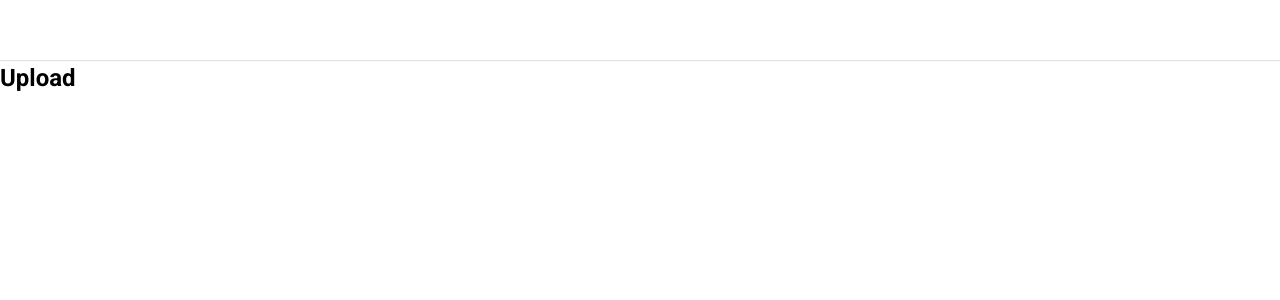
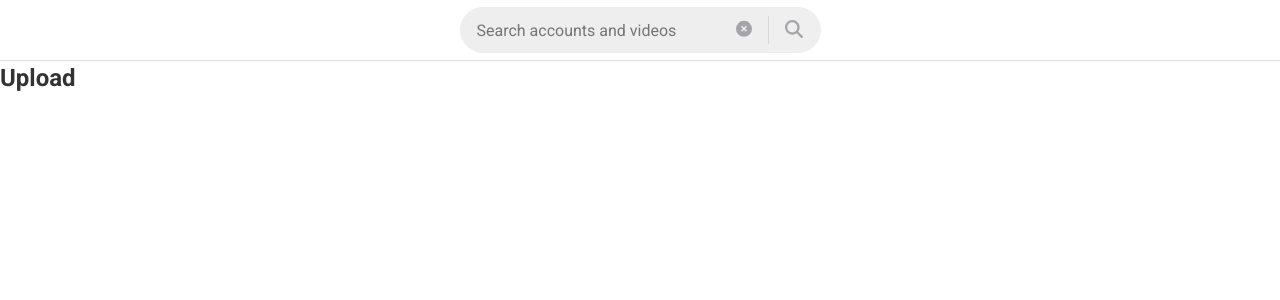
Before and after one commit to ahuy1307/tiktok---ui-, a React (Create React App) app: page /upload in a window 1280 px wide. Shown: the top 300 px of the page. Built offline with nearby package versions, Linux system fonts and the light colour scheme.

Commit message:
Header UI - 1

```diff
--- a/package.json
+++ b/package.json
@@ -3,10 +3,16 @@
    "version": "0.1.0",
    "private": true,
    "dependencies": {
+      "@fortawesome/fontawesome-svg-core": "^6.2.1",
+      "@fortawesome/free-brands-svg-icons": "^6.2.1",
+      "@fortawesome/free-regular-svg-icons": "^6.2.1",
+      "@fortawesome/free-solid-svg-icons": "^6.2.1",
+      "@fortawesome/react-fontawesome": "^0.2.0",
       "@testing-library/jest-dom": "^5.16.5",
       "@testing-library/react": "^13.4.0",
       "@testing-library/user-event": "^13.5.0",
       "classnames": "^2.3.2",
+      "font-awesome": "^4.7.0",
       "normalize.css": "^8.0.1",
       "react": "^18.2.0",
       "react-dom": "^18.2.0",
--- /dev/null
+++ b/src/assets/images/index.js
@@ -0,0 +1,5 @@
+const images = {
+   logo: require('~/assets/images/logo.svg'),
+};
+
+export default images;
--- a/src/components/GlobalStyles/GlobalStyles.scss
+++ b/src/components/GlobalStyles/GlobalStyles.scss
@@ -3,7 +3,8 @@
 
 :root {
    --primary: #fe2b54;
-
+   --black: #000;
+   --text-color: #333;
    //Default layout
    --default-layout-header-height: 60px;
    --default-layout-width: 1150px;
@@ -25,4 +26,17 @@
    font-size: 1.6rem;
    line-height: 1.5;
    text-rendering: optimizeSpeed;
+   color: var(--text-color);
 }
+
+button,
+input,
+[tabindex] {
+   outline: none;
+   border: none;
+}
+
+a[href] {
+   text-decoration: none;
+   color: var(--text-color);
+}
--- a/src/components/Layout/DefaultLayout/Sidebar/index.js
+++ b/src/components/Layout/DefaultLayout/Sidebar/index.js
@@ -3,7 +3,7 @@
 
 const cx = classNames.bind(styles);
 function Sidebar() {
-   return <aside className={cx('wrapper')}>Sidebar</aside>;
+   return <aside className={cx('wrapper')}></aside>;
 }
 
 export default Sidebar;
--- a/src/components/Layout/components/Header/Header.module.scss
+++ b/src/components/Layout/components/Header/Header.module.scss
@@ -1,4 +1,6 @@
 .wrapper {
+   --search-border-radius: 92px;
+   --search-btn-width: 52px;
    width: 100%;
    height: var(--default-layout-header-height, 60px);
    box-shadow: rgb(0 0 0 / 12%) 0px 1px 1px;
@@ -8,4 +10,83 @@
    width: var(--default-layout-width);
    height: 100%;
    margin: auto;
+   display: flex;
+   align-items: center;
+   justify-content: space-between;
 }
+
+.logo {
+}
+
+.search {
+   background-color: #eee;
+   border-radius: var(--search-border-radius);
+   width: 361px;
+   height: 46px;
+   display: flex;
+   justify-content: space-between;
+   border: 1.5px solid #eee;
+   position: relative;
+
+   input {
+      background-color: transparent;
+      padding: 0 16px;
+      flex: 1;
+      border-radius: var(--search-border-radius);
+      font-size: 1.6rem;
+      height: 100%;
+      color: var(--black);
+      caret-color: var(--primary);
+   }
+
+   input:not(:placeholder-shown) ~ .search-btn {
+      color: rgba(22, 24, 35, 0.75);
+   }
+
+   &:focus-within {
+      border-color: rgba(22, 24, 35, 0.2);
+   }
+}
+
+.clear,
+.loading {
+   position: absolute;
+   top: 50%;
+   transform: translateY(-50%);
+   right: calc(var(--search-btn-width) + 16px);
+   color: rgba(22, 24, 35, 0.34);
+   font-size: 1.6rem;
+}
+
+.loading {
+   display: none;
+}
+
+.search-btn {
+   position: relative;
+   width: var(--search-btn-width);
+   border-top-right-radius: var(--search-border-radius);
+   border-bottom-right-radius: var(--search-border-radius);
+   font-size: 1.8rem;
+   color: rgba(22, 24, 35, 0.34);
+   cursor: pointer;
+
+   &::before {
+      content: '';
+      position: absolute;
+      left: 0;
+      top: 50%;
+      transform: translateY(-50%);
+      width: 1px;
+      height: 28px;
+      background-color: rgb(215 215 217);
+   }
+
+   &:hover {
+      background: rgba(22, 24, 35, 0.03);
+   }
+
+   &:active {
+      background-color: rgba(22, 24, 35, 0.06);
+   }
+}
--- a/src/components/Layout/components/Header/index.js
+++ b/src/components/Layout/components/Header/index.js
@@ -1,12 +1,31 @@
 import classNames from 'classnames/bind';
 import styles from './Header.module.scss';
+import { FontAwesomeIcon } from '@fortawesome/react-fontawesome';
+import { faCircleXmark, faSpinner, faMagnifyingGlass } from '@fortawesome/free-solid-svg-icons';
+
+import images from '~/assets/images';
 
 const cx = classNames.bind(styles);
-
 function Header() {
    return (
       <header className={cx('wrapper')}>
-         <div className={cx('inner')}></div>
+         <div className={cx('inner')}>
+            <div className={cx('logo')}>
+               <img src={images.logo.default} alt="" />
+            </div>
+            <div className={cx('search')}>
+               <input type="text" placeholder="Search accounts and videos" />
+               <button className={cx('clear')}>
+                  <FontAwesomeIcon icon={faCircleXmark} />
+               </button>
+               {/* Loading */}
+               <FontAwesomeIcon className={cx('loading')} icon={faSpinner} />
+               <button className={cx('search-btn')}>
+                  <FontAwesomeIcon icon={faMagnifyingGlass} />
+               </button>
+            </div>
+            <div className={cx('action')}></div>
+         </div>
       </header>
    );
 }
```
Also changed, not shown: src/assets/images/logo.svg (added), 1 other file (tests, documents, lock files or other folders). Lines whose indentation alone changed are shown as unchanged.
